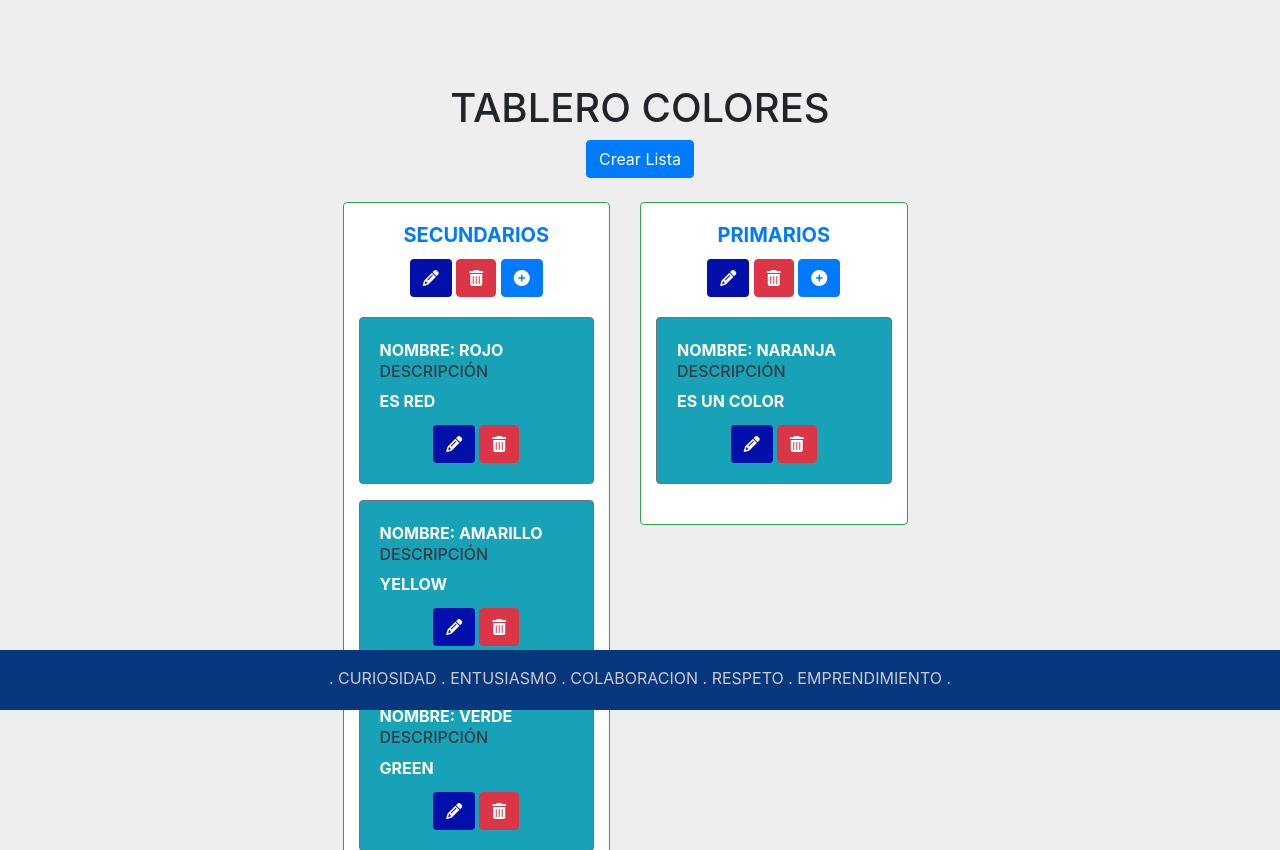
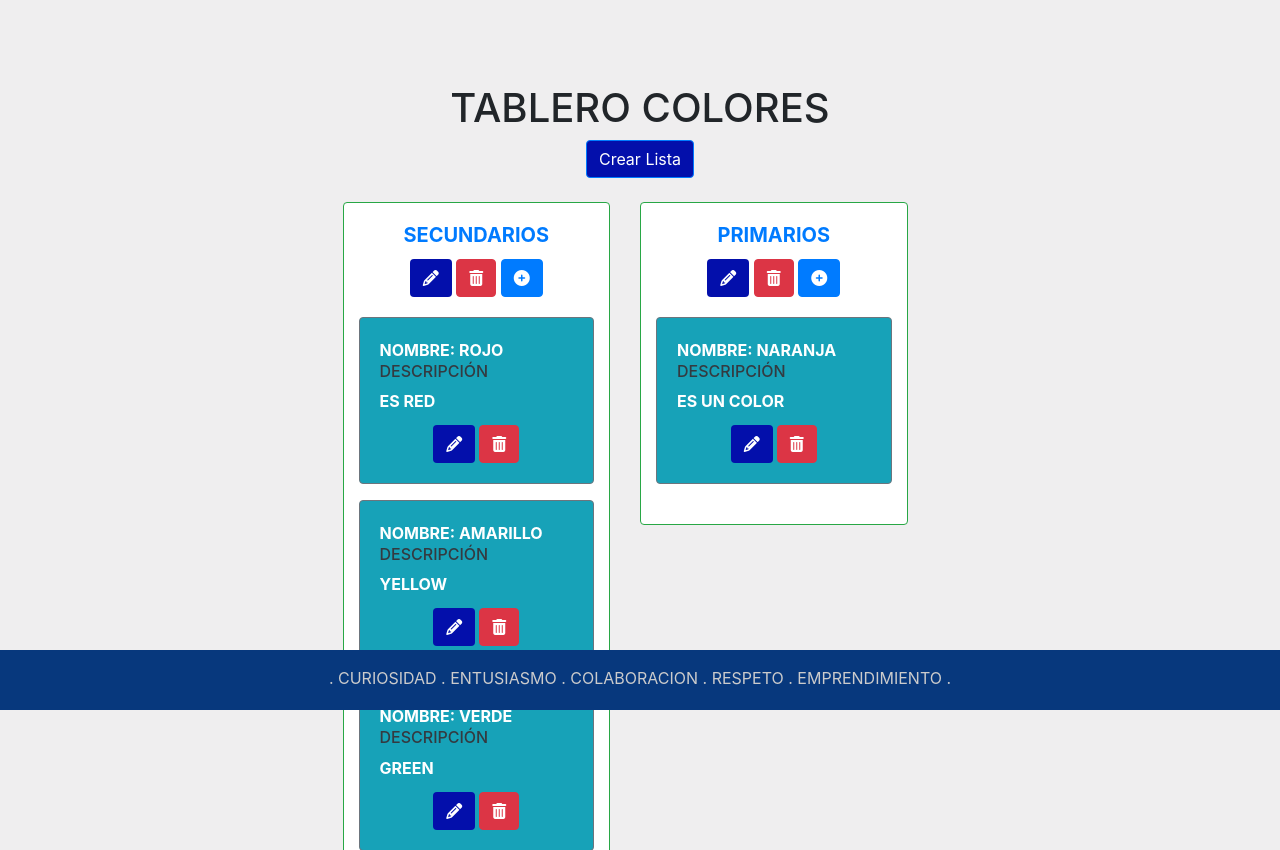
Before and after one commit to Projects-Lali/Sprint7-Crello, a Django app: page /crello/tablero/1 in a window 1280 px wide. Shown: the part 90-940 px from the top of the page. Run offline with Django 3.2, Linux system fonts and the light colour scheme; data comes from the database, SQL or seed files in the repository; some libraries are stand-ins or nearby versions.

Commit message:
Update tablero.html

```diff
--- a/crece/crello/templates/crello/tablero.html
+++ b/crece/crello/templates/crello/tablero.html
@@ -2,7 +2,7 @@
 <br>
 <h1 class="text-center text-uppercase"> Tablero {{info_Tablero.nombre}}</h1>
 <div class="container d-flex justify-content-center">
-    <a class="btn btn-primary" href="{% url 'crear_lista' info_Tablero.id %}"> Crear Lista</a>
+    <a class="btn btn-primary" href="{% url 'crear_lista' info_Tablero.id %}" style="background-color:#030fab;"> Crear Lista</a>
 </div>
 <br>
 <div class="container-fluid d-flex justify-content-center row row row-cols-4" style="margin-bottom: 8%;">
```
